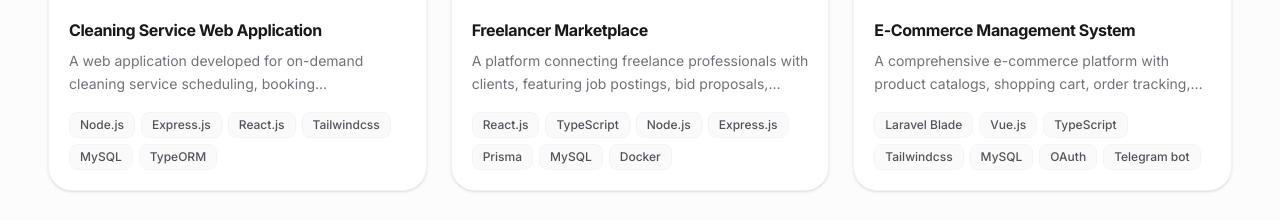
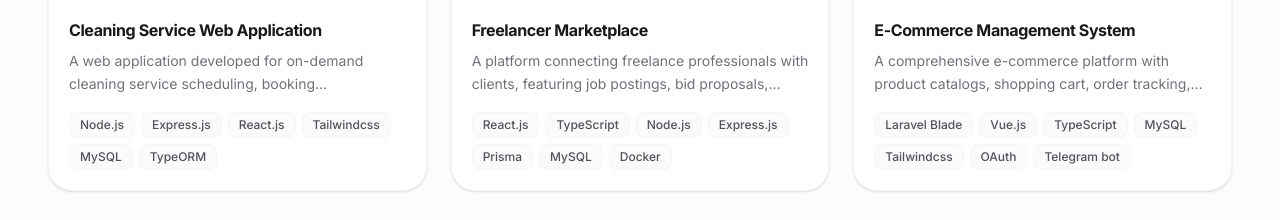
Before and after one commit to Rathana-SOKHA/portfolio, a React (Vite) app: page / in a window 1280 px wide. Shown: the part 4092-4312 px from the top of the page. Built offline with nearby package versions, Linux system fonts and the light colour scheme.

Commit message:
feat: update technology in project

```diff
--- a/src/data/index.ts
+++ b/src/data/index.ts
@@ -175,7 +175,7 @@ export const projects = [
     category: "Personal Project" as ProjectCategory,
     featured: false,
     image: "https://images.unsplash.com/photo-1561070791-2526d30994b5?w=800&h=500&fit=crop",
-    tags: ["Laravel Blade", "Vue.js", "TypeScript", "Tailwindcss", "MySQL", "OAuth", "Telegram bot"],
+    tags: ["Laravel Blade", "Vue.js", "TypeScript",  "MySQL", "Tailwindcss", "OAuth", "Telegram bot"],
     liveUrl: "#",
     githubUrl: "#",
   },
```
